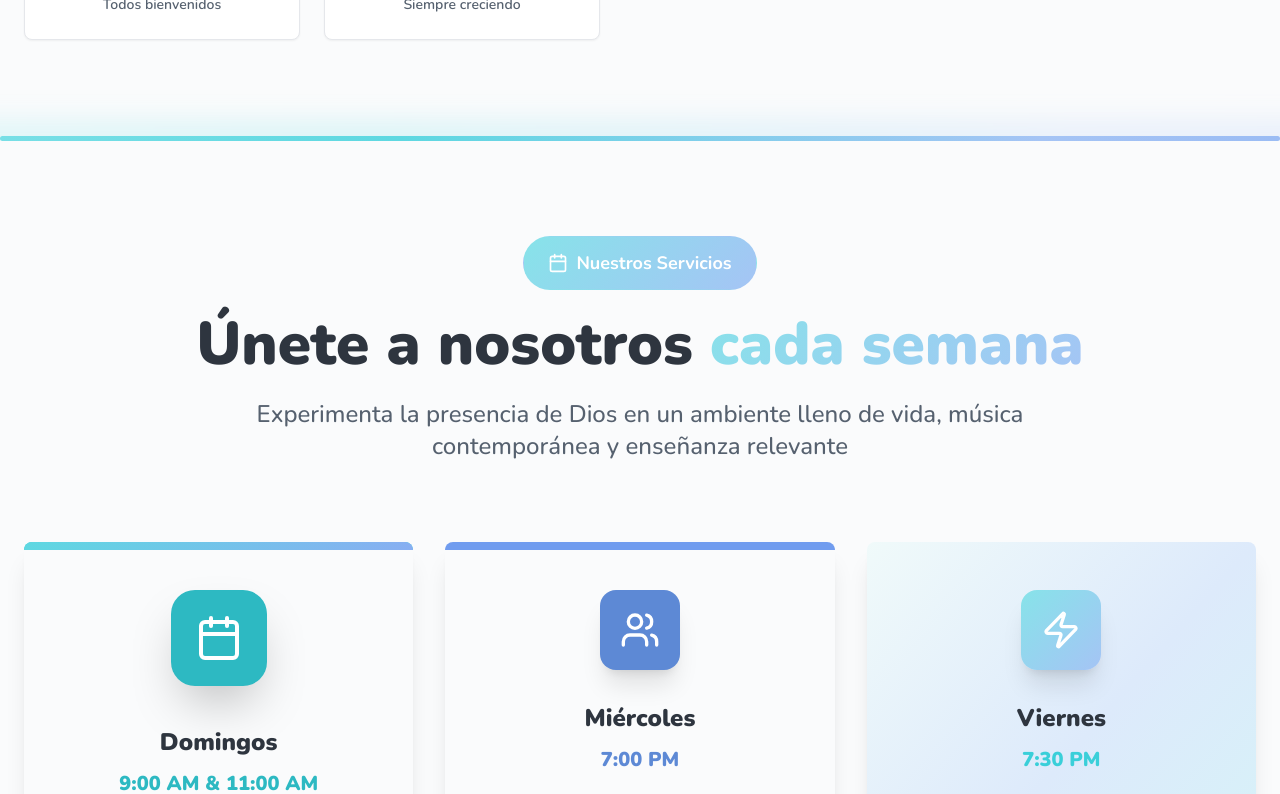
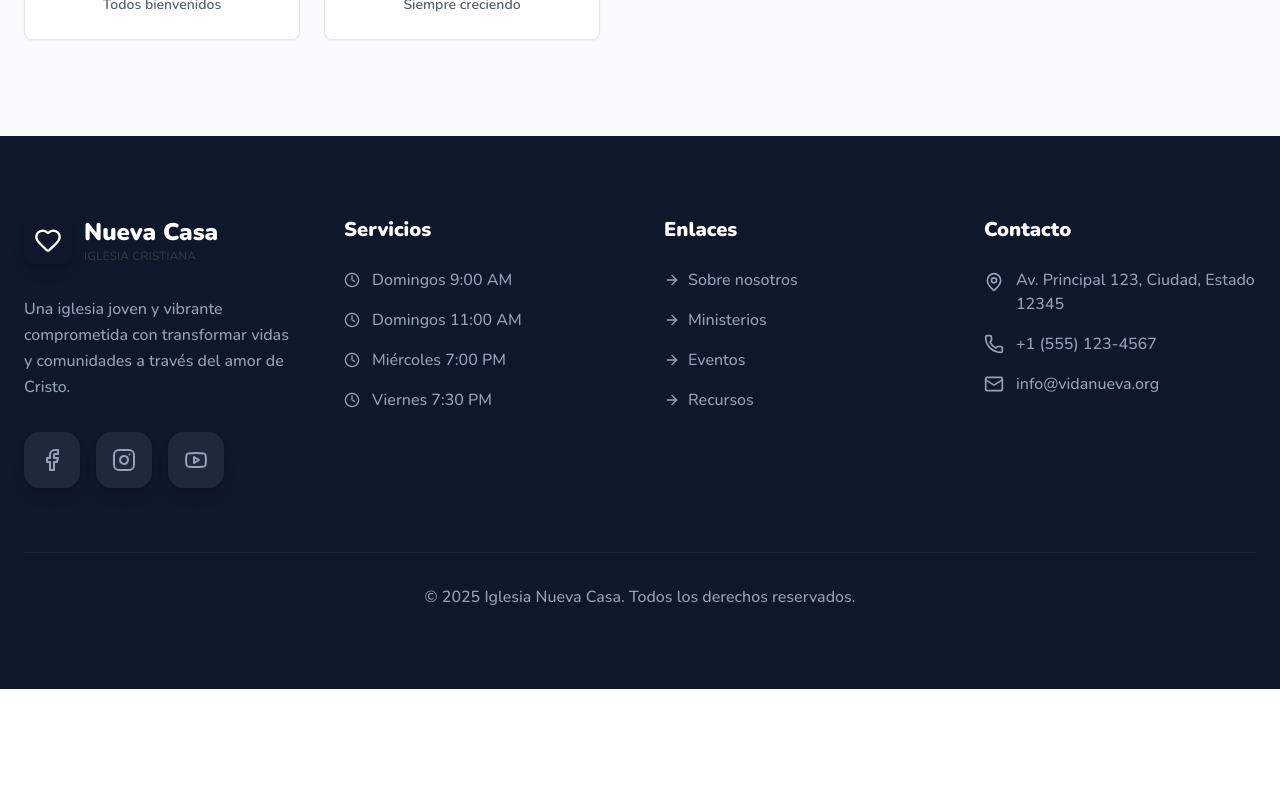
Before and after one commit to Javs-Arbulu/client, a React (Vite) app: page / in a window 1280 px wide. Shown: the part 1740-2534 px from the top of the page. After the commit the page ends 2429 px from the top, so only its background shows below. Built offline with nearby package versions, Linux system fonts and the light colour scheme.

Commit message:
Update IglesiaPage.tsx

```diff
--- a/src/components/pages/IglesiaPage.tsx
+++ b/src/components/pages/IglesiaPage.tsx
@@ -10,9 +10,9 @@ export default function IglesiaPage() {
     <Layout>
       <HeroSection />
       <NosotrosSection />
-      <ServiciosSection />
+      {/* <ServiciosSection />
       <ConectaSection />
-      <CTASection />
+      <CTASection /> */}
     </Layout>
   );
 }
```
